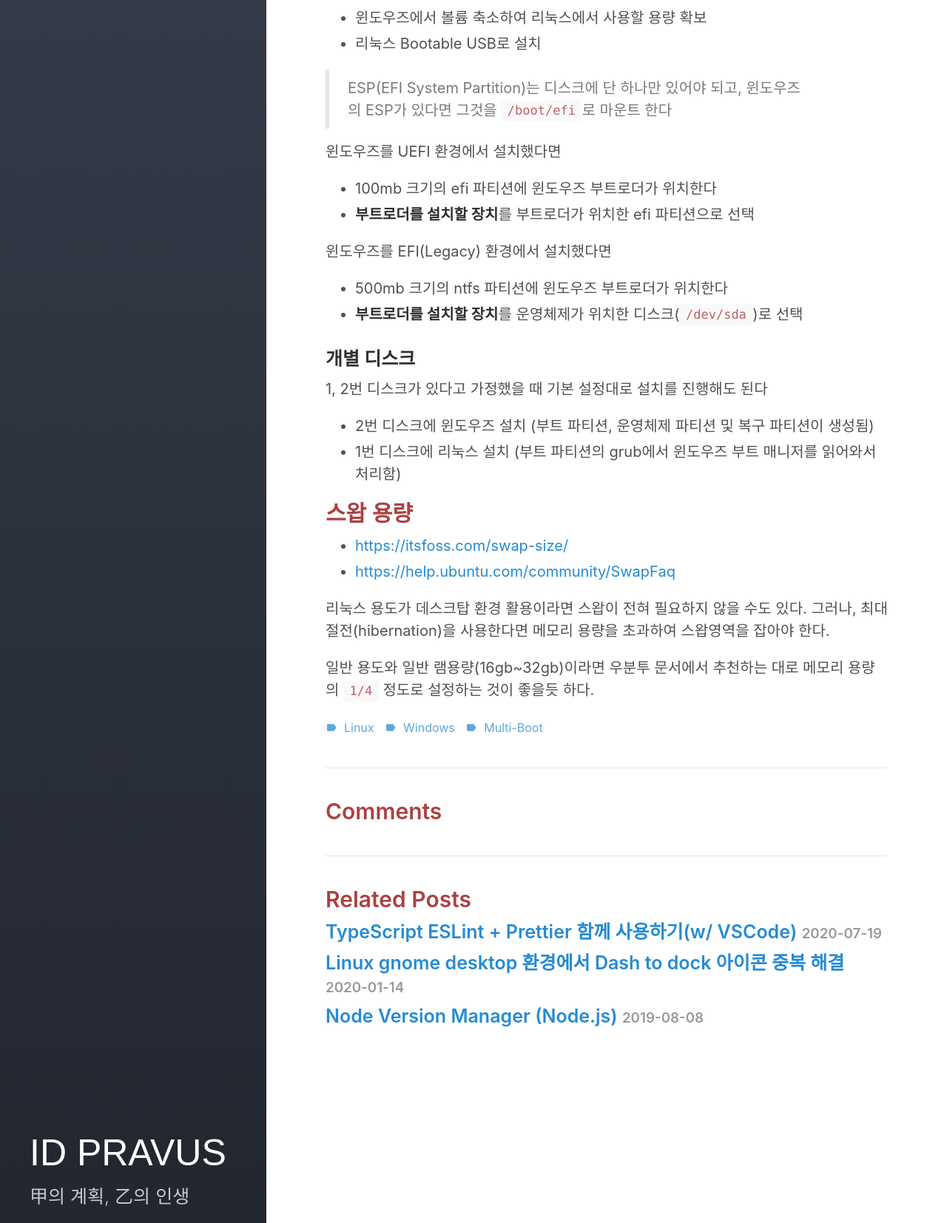
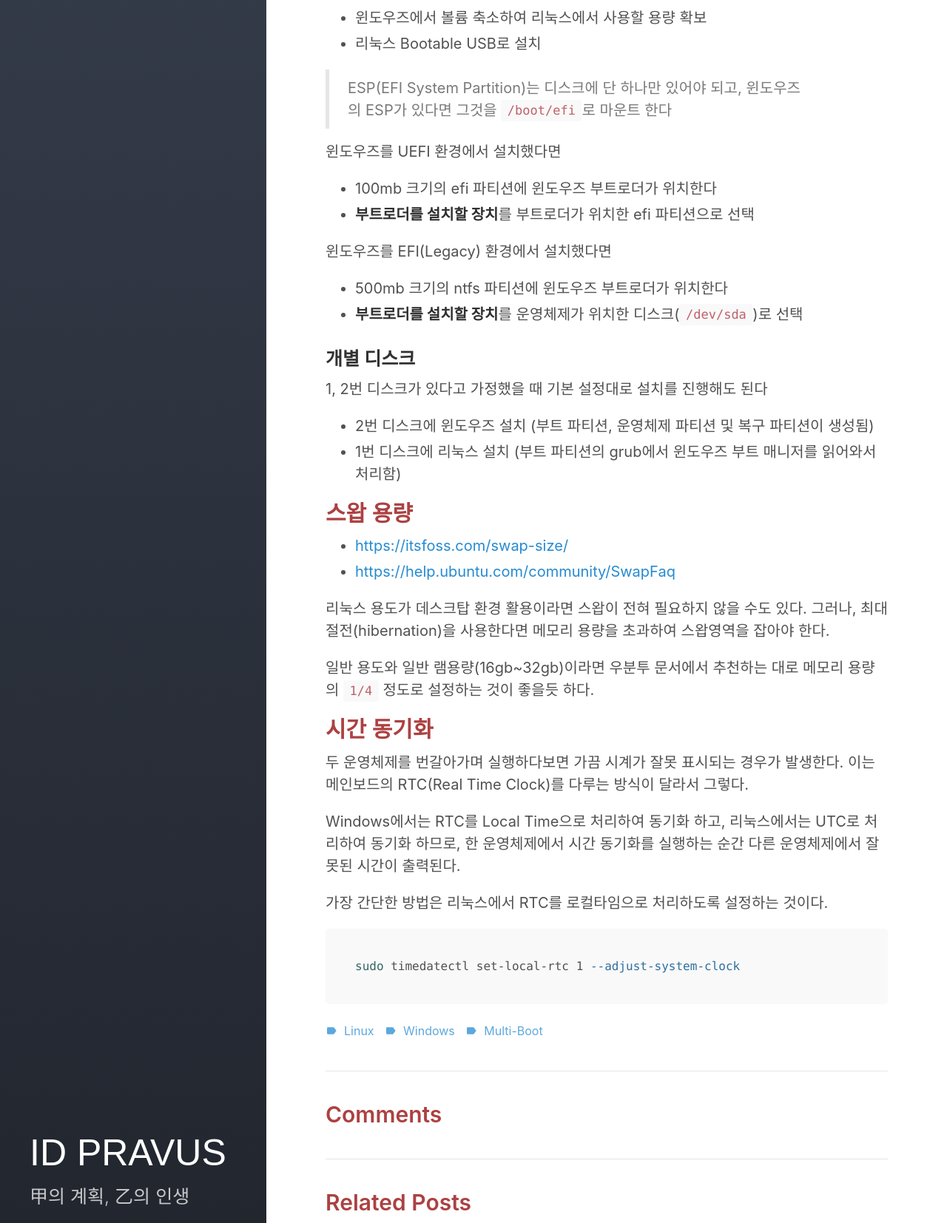
Before and after one commit to pravusid/pravusid.github.io, a Jekyll site: the page built from _posts/linux/2020/2020-11-08-install-majaro-linux.md, in a window 1280 px wide, cut to the strip 875-2529 px from the top of the page. Shown: the whole strip at 74% size. Built offline with Jekyll 4.4.1, drawn with Linux system fonts in a browser that asks for light colours; comment, search, counter and statistics services are not loaded.

Commit message:
update: post

````diff
--- a/_posts/linux/2020/2020-11-08-install-majaro-linux.md
+++ b/_posts/linux/2020/2020-11-08-install-majaro-linux.md
@@ -69,3 +69,17 @@ grub에서는 윈도우즈 부트영역을 인식하여 멀티부팅 처리를
 그러나, 최대절전(hibernation)을 사용한다면 메모리 용량을 초과하여 스왑영역을 잡아야 한다.
 
 일반 용도와 일반 램용량(16gb~32gb)이라면 우분투 문서에서 추천하는 대로 메모리 용량의 `1/4` 정도로 설정하는 것이 좋을듯 하다.
+
+## 시간 동기화
+
+두 운영체제를 번갈아가며 실행하다보면 가끔 시계가 잘못 표시되는 경우가 발생한다.
+이는 메인보드의 RTC(Real Time Clock)를 다루는 방식이 달라서 그렇다.
+
+Windows에서는 RTC를 Local Time으로 처리하여 동기화 하고, 리눅스에서는 UTC로 처리하여 동기화 하므로,
+한 운영체제에서 시간 동기화를 실행하는 순간 다른 운영체제에서 잘못된 시간이 출력된다.
+
+가장 간단한 방법은 리눅스에서 RTC를 로컬타임으로 처리하도록 설정하는 것이다.
+
+```sh
+sudo timedatectl set-local-rtc 1 --adjust-system-clock
+```
````
